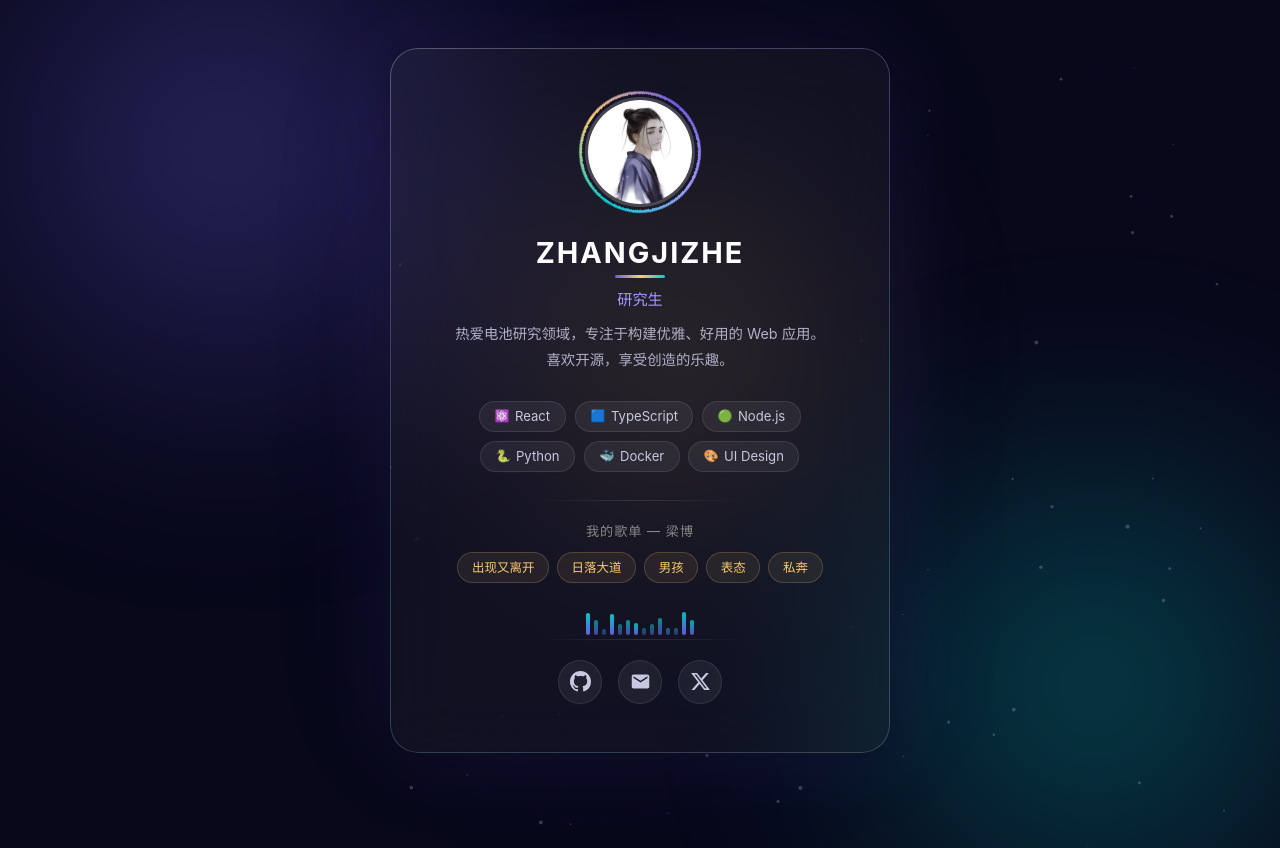
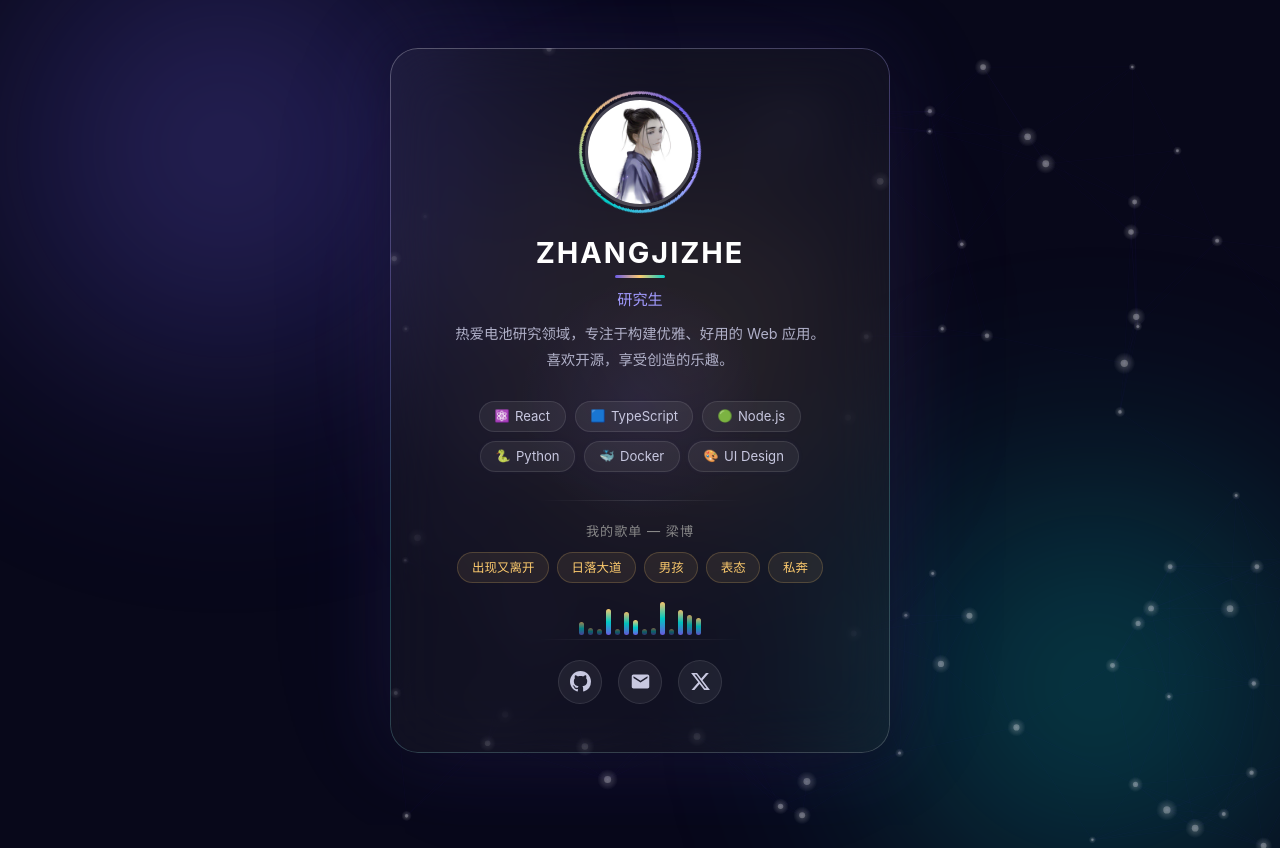
Before and after one commit to ZHIYIFOU/battery, a React (Vite) app: page / in a window 1280 px wide. Shown: the top 848 px of the page. Built offline with nearby package versions, Linux system fonts and the light colour scheme.

Commit message:
v5: 增强粒子(120个+辉光)+修复链接(window.open)+更强交互

```diff
--- a/src/App.css
+++ b/src/App.css
@@ -13,9 +13,24 @@
   will-change: transform;
   animation: cardRise 0.8s ease-out;
   box-shadow:
-    0 0 80px rgba(108, 92, 231, 0.12),
-    0 0 160px rgba(108, 92, 231, 0.05),
-    var(--shadow-x, 0px) var(--shadow-y, 0px) 40px rgba(0, 0, 0, 0.4);
+    0 0 80px rgba(108, 92, 231, 0.15),
+    0 0 160px rgba(108, 92, 231, 0.06),
+    var(--shadow-x, 0px) var(--shadow-y, 0px) 50px rgba(0, 0, 0, 0.5);
+}
+
+.card::after {
+  content: '';
+  position: absolute;
+  inset: -1px;
+  border-radius: 28px;
+  background: radial-gradient(
+    circle 200px at var(--glow-x, 50%) var(--glow-y, 50%),
+    rgba(108, 92, 231, 0.1),
+    transparent 60%
+  );
+  pointer-events: none;
+  z-index: -1;
+  transition: opacity 0.3s;
 }
 
 .card::before {
@@ -244,7 +259,7 @@
   background: rgba(253, 203, 110, 0.08);
   color: #fdcb6e;
   border: 1px solid rgba(253, 203, 110, 0.2);
-  text-decoration: none;
+  font-family: inherit;
   transition: background 0.3s, border-color 0.3s, transform 0.2s, box-shadow 0.3s;
   cursor: pointer;
 }
@@ -268,10 +283,10 @@
 }
 
 .eq-bar {
-  width: 4px;
+  width: 5px;
   min-height: 6px;
-  border-radius: 2px;
-  background: linear-gradient(to top, #6c5ce7, #00cec9);
+  border-radius: 3px;
+  background: linear-gradient(to top, #6c5ce7, #00cec9, #fdcb6e);
   animation: eqJump 0.7s ease-in-out infinite alternate;
 }
 
--- a/src/App.jsx
+++ b/src/App.jsx
@@ -44,30 +44,15 @@ const profile = {
     },
   ],
   songs: [
-    {
-      title: '出现又离开',
-      url: 'https://music.163.com/#/song?id=1407359250',
-    },
-    {
-      title: '日落大道',
-      url: 'https://music.163.com/#/song?id=432506856',
-    },
-    {
-      title: '男孩',
-      url: 'https://music.163.com/#/song?id=432506834',
-    },
-    {
-      title: '表态',
-      url: 'https://music.163.com/#/song?id=1407359248',
-    },
-    {
-      title: '私奔',
-      url: 'https://music.163.com/#/song?id=432506841',
-    },
+    { title: '出现又离开', url: 'https://music.163.com/#/song?id=1407359250' },
+    { title: '日落大道', url: 'https://music.163.com/#/song?id=432506856' },
+    { title: '男孩', url: 'https://music.163.com/#/song?id=432506834' },
+    { title: '表态', url: 'https://music.163.com/#/song?id=1407359248' },
+    { title: '私奔', url: 'https://music.163.com/#/song?id=432506841' },
   ],
 }
 
-/* ========== 粒子网络背景 ========== */
+/* ========== 粒子网络背景（增强版） ========== */
 function ParticleNetwork() {
   const canvasRef = useRef(null)
   const mouseRef = useRef({ x: -9999, y: -9999 })
@@ -77,9 +62,9 @@ function ParticleNetwork() {
     if (!canvas) return
     const ctx = canvas.getContext('2d')
     const particles = []
-    const COUNT = 80
-    const CONNECT = 130
-    const MOUSE_R = 120
+    const COUNT = 120
+    const CONNECT = 150
+    const MOUSE_R = 200
 
     const resize = () => {
       canvas.width = window.innerWidth
@@ -92,9 +77,9 @@ function ParticleNetwork() {
       particles.push({
         x: Math.random() * canvas.width,
         y: Math.random() * canvas.height,
-        vx: (Math.random() - 0.5) * 0.6,
-        vy: (Math.random() - 0.5) * 0.6,
-        r: Math.random() * 1.8 + 0.5,
+        vx: (Math.random() - 0.5) * 0.8,
+        vy: (Math.random() - 0.5) * 0.8,
+        r: Math.random() * 2.5 + 1.2,
       })
     }
 
@@ -109,14 +94,23 @@ function ParticleNetwork() {
       const mx = mouseRef.current.x
       const my = mouseRef.current.y
 
+      // 鼠标周围的辉光
+      if (mx > 0) {
+        const glow = ctx.createRadialGradient(mx, my, 0, mx, my, 150)
+        glow.addColorStop(0, 'rgba(108, 92, 231, 0.12)')
+        glow.addColorStop(1, 'rgba(108, 92, 231, 0)')
+        ctx.fillStyle = glow
+        ctx.fillRect(mx - 150, my - 150, 300, 300)
+      }
+
       particles.forEach((p) => {
         const dx = p.x - mx
         const dy = p.y - my
         const dist = Math.sqrt(dx * dx + dy * dy)
         if (dist < MOUSE_R && dist > 0) {
-          const force = (MOUSE_R - dist) / MOUSE_R
-          p.vx += (dx / dist) * force * 0.4
-          p.vy += (dy / dist) * force * 0.4
+          const force = Math.pow((MOUSE_R - dist) / MOUSE_R, 2)
+          p.vx += (dx / dist) * force * 0.8
+          p.vy += (dy / dist) * force * 0.8
         }
         p.x += p.vx
         p.y += p.vy
@@ -128,18 +122,20 @@ function ParticleNetwork() {
         if (p.y > canvas.height) p.y = 0
       })
 
+      // 连线
       for (let i = 0; i < particles.length; i++) {
         for (let j = i + 1; j < particles.length; j++) {
           const dx = particles[i].x - particles[j].x
           const dy = particles[i].y - particles[j].y
           const dist = Math.sqrt(dx * dx + dy * dy)
           if (dist < CONNECT) {
-            const mx2 = (particles[i].x + particles[j].x) / 2
-            const my2 = (particles[i].y + particles[j].y) / 2
-            const toMouse = Math.sqrt((mx2 - mx) ** 2 + (my2 - my) ** 2)
-            const alpha = toMouse < 200 ? 0.06 + (1 - toMouse / 200) * 0.55 : 0.06
+            const midX = (particles[i].x + particles[j].x) / 2
+            const midY = (particles[i].y + particles[j].y) / 2
+            const toMouse = Math.sqrt((midX - mx) ** 2 + (midY - my) ** 2)
+            const alpha = toMouse < 250 ? 0.08 + (1 - toMouse / 250) * 0.7 : 0.06
+            const lineW = toMouse < 150 ? 1 : 0.5
             ctx.strokeStyle = `rgba(108, 92, 231, ${alpha})`
-            ctx.lineWidth = 0.5
+            ctx.lineWidth = lineW
             ctx.beginPath()
             ctx.moveTo(particles[i].x, particles[i].y)
             ctx.lineTo(particles[j].x, particles[j].y)
@@ -148,9 +144,18 @@ function ParticleNetwork() {
         }
       }
 
+      // 粒子
       particles.forEach((p) => {
         const toMouse = Math.sqrt((p.x - mx) ** 2 + (p.y - my) ** 2)
-        const alpha = toMouse < 150 ? 0.5 + (1 - toMouse / 150) * 0.5 : 0.2
+        const alpha = toMouse < 200 ? 0.6 + (1 - toMouse / 200) * 0.4 : 0.25
+        const glow = ctx.createRadialGradient(p.x, p.y, 0, p.x, p.y, p.r * 3)
+        glow.addColorStop(0, `rgba(255, 255, 255, ${alpha})`)
+        glow.addColorStop(1, 'rgba(255, 255, 255, 0)')
+        ctx.fillStyle = glow
+        ctx.beginPath()
+        ctx.arc(p.x, p.y, p.r * 3, 0, Math.PI * 2)
+        ctx.fill()
+
         ctx.fillStyle = `rgba(255, 255, 255, ${alpha})`
         ctx.beginPath()
         ctx.arc(p.x, p.y, p.r, 0, Math.PI * 2)
@@ -173,8 +178,8 @@ function ParticleNetwork() {
 
 /* ========== 均衡器 ========== */
 const EQ_BARS = Array.from({ length: 14 }, () => ({
-  h: 10 + Math.random() * 22,
-  d: 0.5 + Math.random() * 0.9,
+  h: 12 + Math.random() * 26,
+  d: 0.4 + Math.random() * 1,
 }))
 
 function Equalizer() {
@@ -185,7 +190,7 @@ function Equalizer() {
           key={i}
           className="eq-bar"
           style={{
-            animationDelay: `${i * 0.1}s`,
+            animationDelay: `${i * 0.08}s`,
             animationDuration: `${bar.d}s`,
             height: `${bar.h}px`,
           }}
@@ -198,6 +203,7 @@ function Equalizer() {
 /* ========== 主组件 ========== */
 function App() {
   const cardRef = useRef(null)
+  const orbRef = useRef(null)
   const [nameHovered, setNameHovered] = useState(false)
 
   const handleMouseMove = useCallback((e) => {
@@ -208,12 +214,21 @@ function App() {
     const y = e.clientY - rect.top
     const cx = rect.width / 2
     const cy = rect.height / 2
-    const rotX = ((y - cy) / cy) * -6
-    const rotY = ((x - cx) / cx) * 6
+    const rotX = ((y - cy) / cy) * -8
+    const rotY = ((x - cx) / cx) * 8
     card.style.transform = `perspective(800px) rotateX(${rotX}deg) rotateY(${rotY}deg)`
-    card.style.setProperty('--shadow-x', `${(x - cx) * 0.06}px`)
-    card.style.setProperty('--shadow-y', `${(y - cy) * 0.06}px`)
+    card.style.setProperty('--shadow-x', `${(x - cx) * 0.08}px`)
+    card.style.setProperty('--shadow-y', `${(y - cy) * 0.08}px`)
     card.style.setProperty('--ring-angle', `${Math.atan2(y - cy, x - cx) * (180 / Math.PI)}deg`)
+    card.style.setProperty('--glow-x', `${((x - cx) / cx) * 100}%`)
+    card.style.setProperty('--glow-y', `${((y - cy) / cy) * 100}%`)
+
+    // 光球视差
+    if (orbRef.current) {
+      const ox = (e.clientX / window.innerWidth - 0.5) * 60
+      const oy = (e.clientY / window.innerHeight - 0.5) * 60
+      orbRef.current.style.transform = `translate(calc(-50% + ${ox}px), calc(-50% + ${oy}px))`
+    }
   }, [])
 
   const handleMouseLeave = useCallback(() => {
@@ -222,12 +237,17 @@ function App() {
     card.style.transform = 'perspective(800px) rotateX(0deg) rotateY(0deg)'
     card.style.setProperty('--shadow-x', '0px')
     card.style.setProperty('--shadow-y', '0px')
+    card.style.setProperty('--glow-x', '50%')
+    card.style.setProperty('--glow-y', '50%')
+    if (orbRef.current) {
+      orbRef.current.style.transform = 'translate(-50%, -50%)'
+    }
   }, [])
 
   return (
     <>
       <ParticleNetwork />
-      <div className="orb-third" />
+      <div className="orb-third" ref={orbRef} />
 
       <div
         className="card"
@@ -275,15 +295,13 @@ function App() {
         <p className="music-label"> 我的歌单 — 梁博</p>
         <div className="song-pills">
           {profile.songs.map((song) => (
-            <a
+            <button
               key={song.title}
-              href={song.url}
-              target="_blank"
-              rel="noopener noreferrer"
               className="song-pill"
+              onClick={() => window.open(song.url, '_blank', 'noopener')}
             >
               {song.title}
-            </a>
+            </button>
           ))}
         </div>
         <Equalizer />
```
